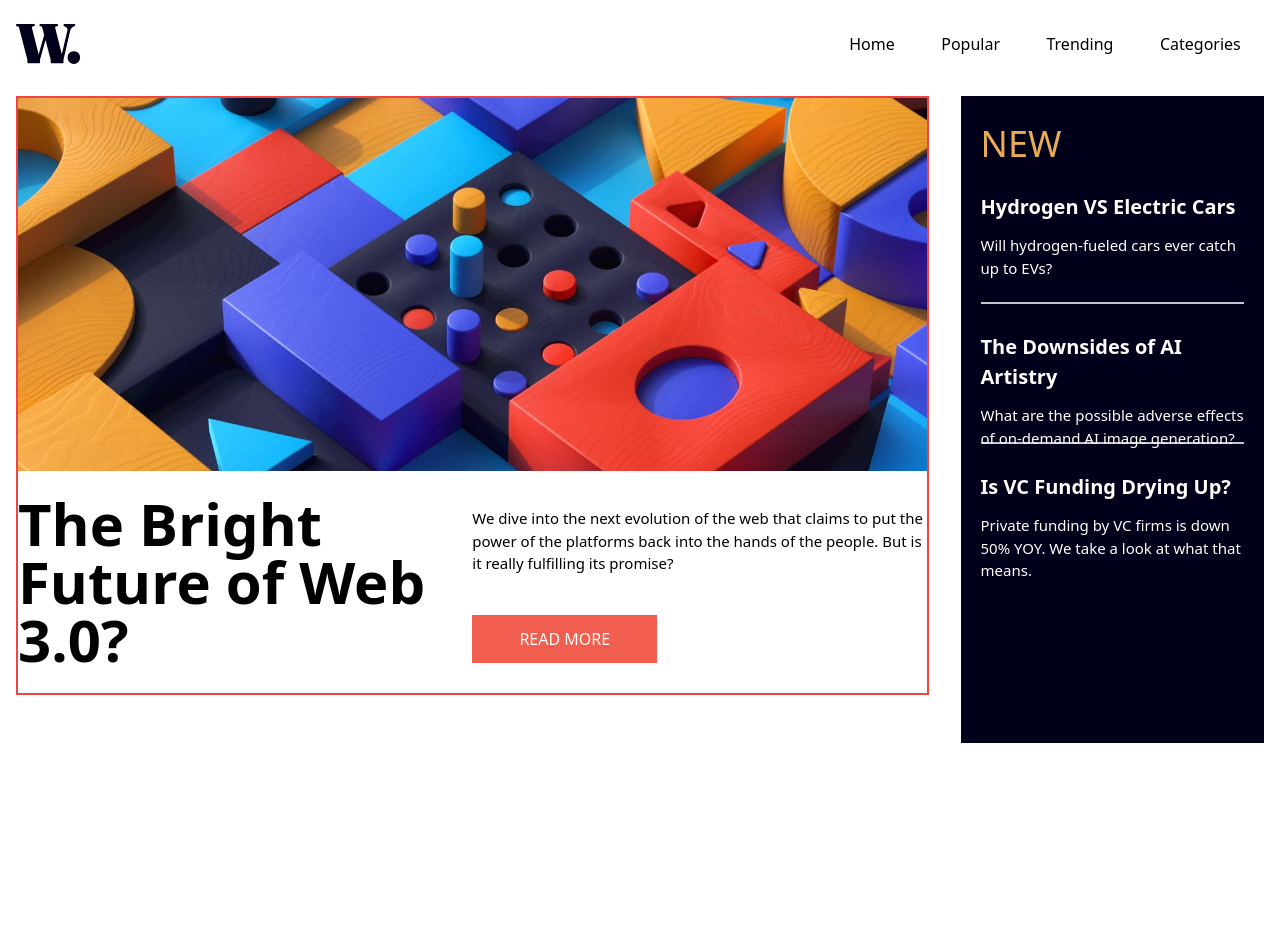
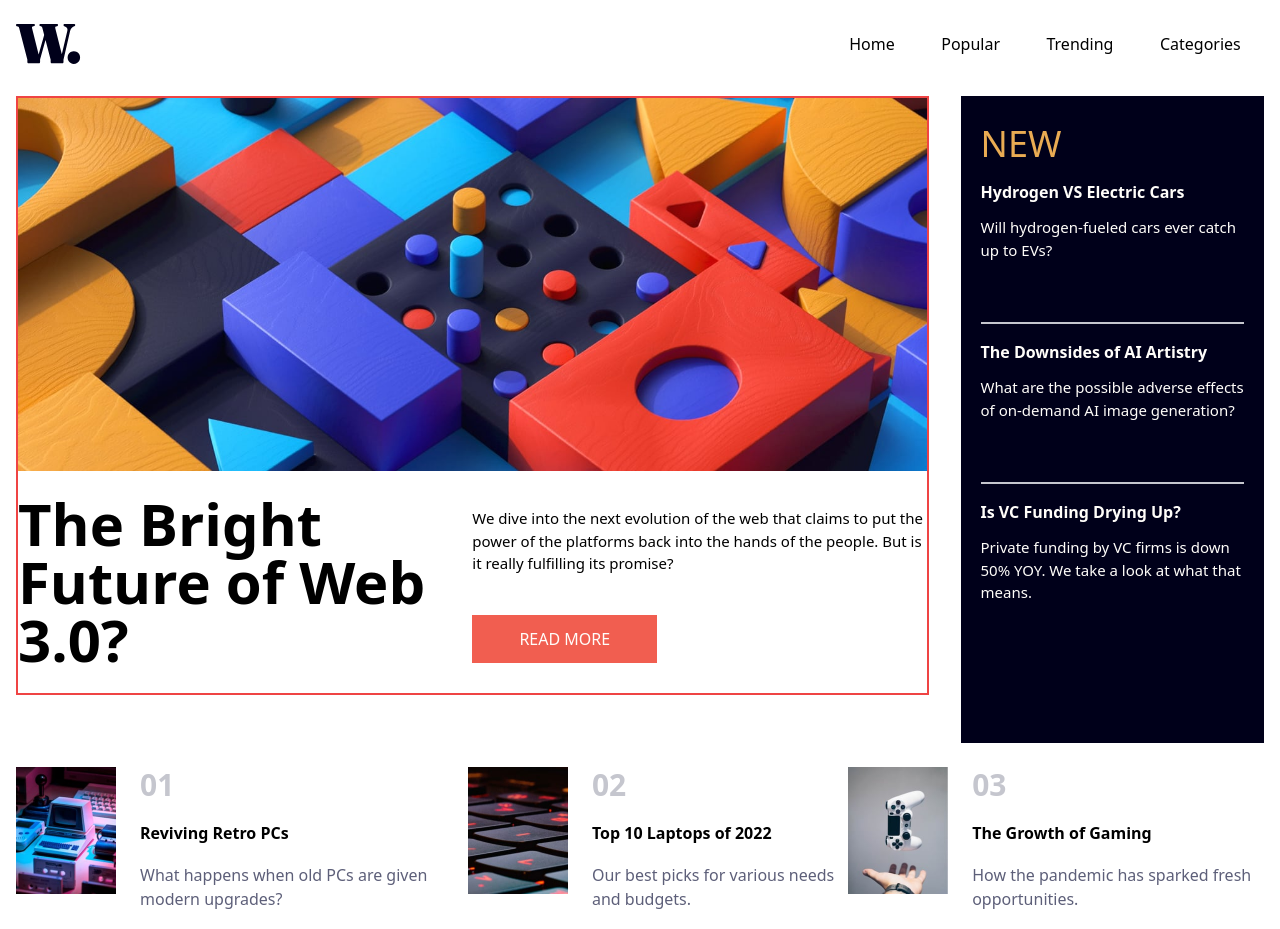
Before and after one commit to JesusMaidana/PracticaReactTailwind, a React (Vite) app: page / in a window 1280 px wide. Before the commit the page ends 800 px from the top, so only its background shows below. Built offline with nearby package versions, Linux system fonts and the light colour scheme.

Commit message:
Se genero una nueva seccion

```diff
--- a/src/App.jsx
+++ b/src/App.jsx
@@ -1,15 +1,18 @@
 import { Header } from "./componentes/Header";
 import { MainArticle } from "./componentes/MainArticle";
 import { NewContainer } from "./componentes/NewContainer";
+import { ArticlesContainer } from "./componentes/ArticlesContainer";
 
 function App() {
   return (
     <main className="px-4 pt-6">
       <Header />
-      <div className="sm:flex sm:gap-8">
+      <div className="lg:flex lg:gap-8">
         <MainArticle />
         <NewContainer/>
       </div>
+      <ArticlesContainer/>
+
     </main>
   );
 }
--- /dev/null
+++ b/src/componentes/Article.jsx
@@ -0,0 +1,21 @@
+
+export const Article = ({img, number, title, text}) => {
+  return (
+    <article className='flex  h-[162px]'>
+        <div className='w-[100px] flex-none'>
+            <img src={img} alt="" />
+        </div>
+        <div className='pl-6'>
+            <p className='text-GrayishBlue text-3xl mb-[18px] font-bold'>{number}
+            </p>
+            <h2 className='font-bold mb-[18px] hover:text-SoftOrange cursor-pointer'>{title}</h2>
+            <p className='text-DarkGrayishBlue'>{text}</p>
+        </div>
+    </article>
+  )
+}
+
+
+// 01
+// Reviving Retro PCs
+// What happens when old PCs are given modern upgrades?
--- /dev/null
+++ b/src/componentes/ArticlesContainer.jsx
@@ -0,0 +1,32 @@
+import { Article } from "./Article"
+import img1 from '../assets/images/image-retro-pcs.jpg'
+import img2 from '../assets/images/image-top-laptops.jpg'
+import img3 from '../assets/images/image-gaming-growth.jpg'
+
+
+
+export const ArticlesContainer = () => {
+  return (
+   <section className="mt-6 sm:flex">
+       <Article
+         img= {img1}
+         number= '01'
+         title= 'Reviving Retro PCs'
+         text= 'What happens when old PCs are given modern upgrades?'
+       />
+       <Article
+        img= {img2}
+        number= '02'
+        title= 'Top 10 Laptops of 2022'
+        text= 'Our best picks for various needs and budgets.'
+       />
+
+       <Article
+        img= {img3}
+        number= '03'
+        title= 'The Growth of Gaming'
+        text= 'How the pandemic has sparked fresh opportunities.'
+       />
+    </section>
+  )
+}
--- a/src/componentes/NewArticle.jsx
+++ b/src/componentes/NewArticle.jsx
@@ -1,7 +1,7 @@
 export const NewArticle = ({ title, text }) => {
   return (
-    <article className="h-[140px] border-b-2 border-GrayishBlue py-7 last:border-none">
-      <h2 className="cursor-pointer hover:text-SoftOrange text-[20px] mb-3 font-bold">
+    <article className="h-[140px] border-b-2 border-GrayishBlue py-7 last:border-none lg:h-[160px] lg:py-4">
+      <h2 className="cursor-pointer hover:text-SoftOrange text-[20px] mb-3 font-bold lg:text-[16px]">
         {title}
       </h2>
       <p className="text-[15px]">
```
